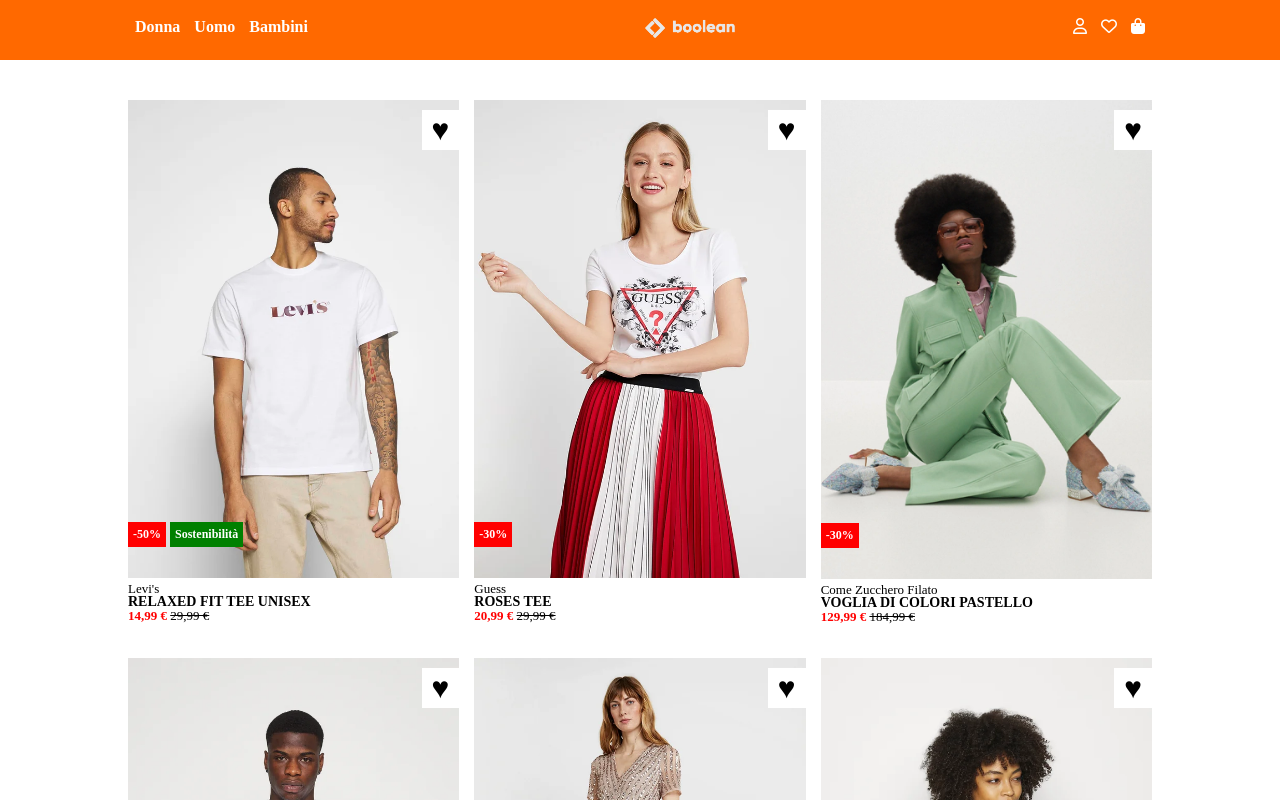
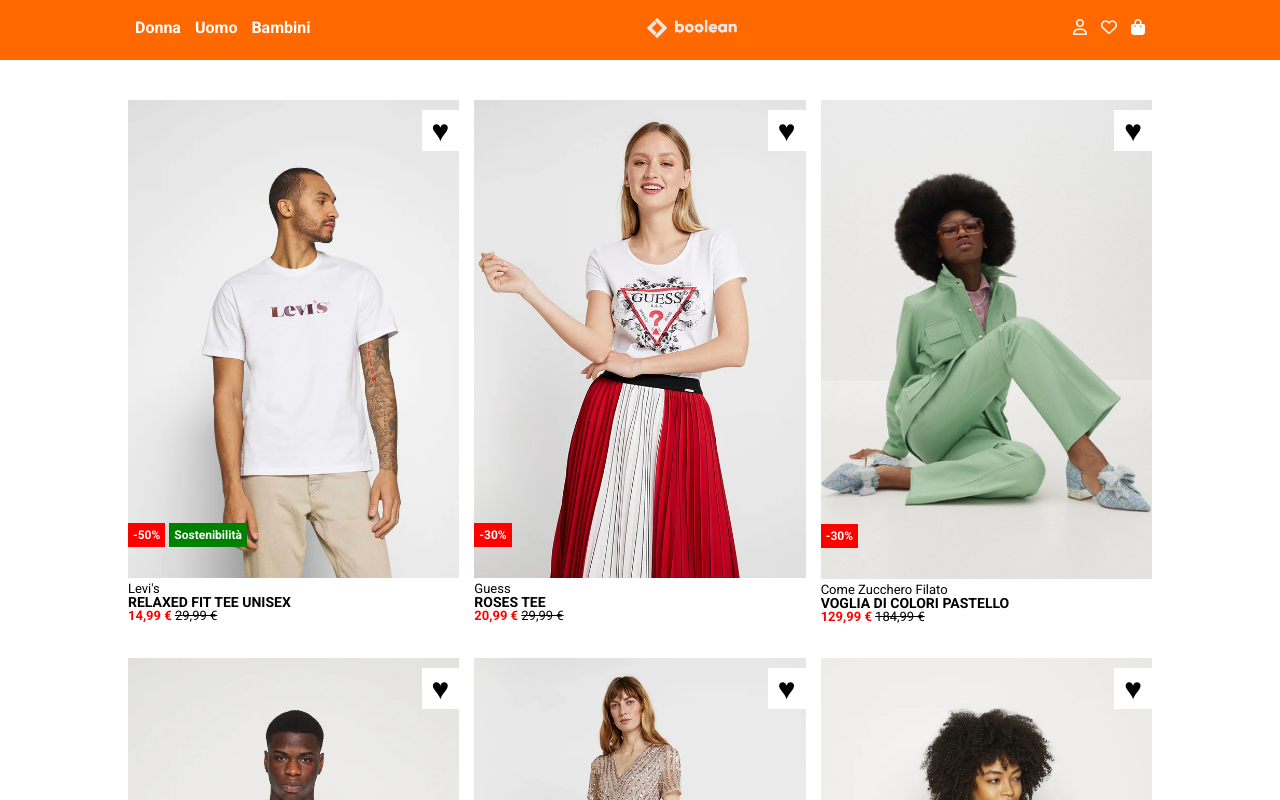
Before and after one commit to fabiodigiacomopepe/html-css-boolando, a plain HTML site: page index.html in a window 1280 px wide. Shown: the top 800 px of the page. Drawn offline with Linux system fonts and the light colour scheme.

Commit message:
change font family

```diff
--- a/css/style.css
+++ b/css/style.css
@@ -3,6 +3,10 @@
     margin: 0;
     padding: 0;
     box-sizing: border-box;
+}
+
+body {
+    font-family: 'Roboto', sans-serif;;
 }
 
 /* regole header */
--- a/index.html
+++ b/index.html
@@ -5,6 +5,9 @@
         <meta http-equiv="X-UA-Compatible" content="IE=edge">
         <meta name="viewport" content="width=device-width, initial-scale=1.0">
         <link rel="stylesheet" href="https://cdnjs.cloudflare.com/ajax/libs/font-awesome/6.3.0/css/all.min.css" integrity="sha512-SzlrxWUlpfuzQ+pcUCosxcglQRNAq/DZjVsC0lE40xsADsfeQoEypE+enwcOiGjk/bSuGGKHEyjSoQ1zVisanQ==" crossorigin="anonymous" referrerpolicy="no-referrer" />
+        <link rel="preconnect" href="https://fonts.googleapis.com">
+        <link rel="preconnect" href="https://fonts.gstatic.com" crossorigin>
+        <link href="https://fonts.googleapis.com/css2?family=Roboto:wght@400;700&display=swap" rel="stylesheet">
         <link rel="stylesheet" href="css/style.css">
         <title>Boolando</title>
     </head>
```
